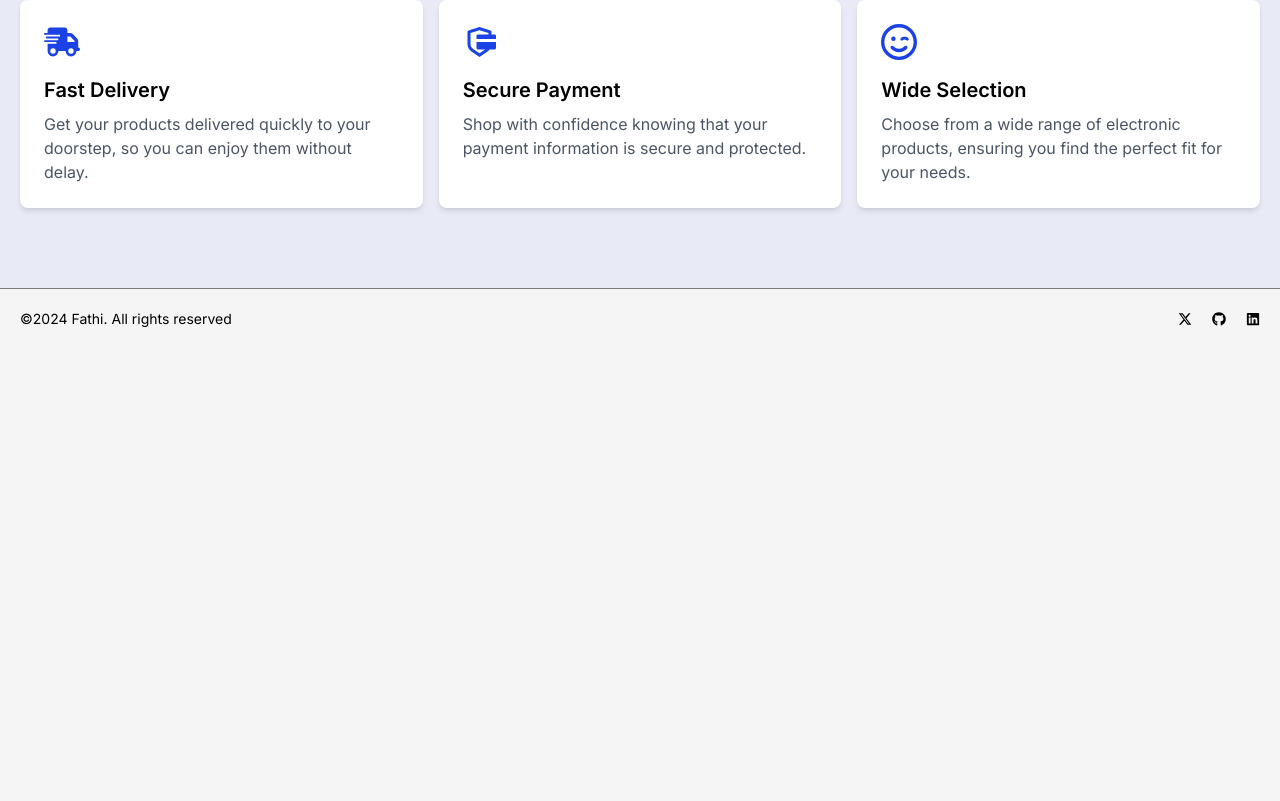
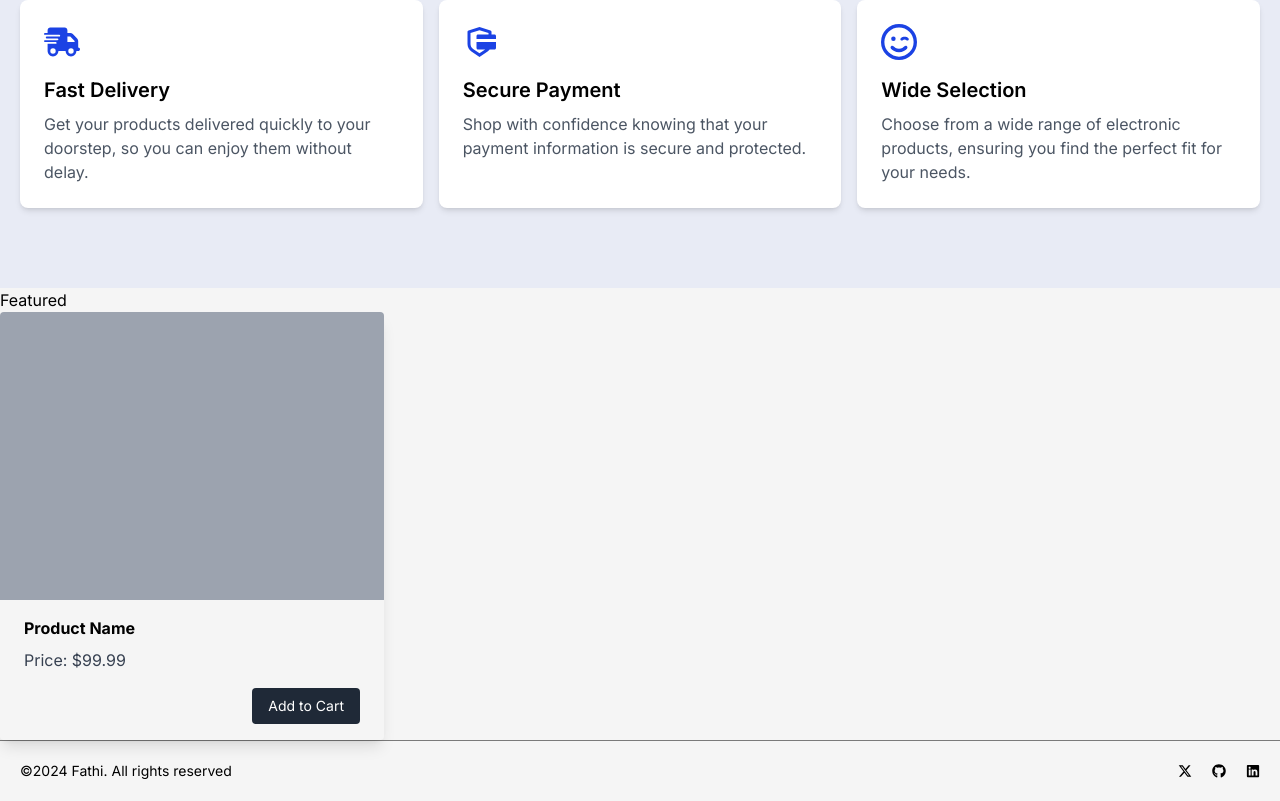
Before and after one commit to c-blaq/ecommerce-seamlesspos, a Next.js app: page / in a window 1280 px wide. Shown: the part 948-1749 px from the top of the page. Before the commit the page ends 1297 px from the top, so only its background shows below. Built offline with nearby package versions, Linux system fonts and the light colour scheme.

Commit message:
style: product card

```diff
--- a/src/app/page.tsx
+++ b/src/app/page.tsx
@@ -1,5 +1,6 @@
 import AboutUS from "@/components/home/About";
 import Hero from "@/components/home/Hero";
+import ProductCard from "@/components/shared/ProductCard";
 import { FaRegFaceSmileWink, FaTruckFast } from "react-icons/fa6";
 import { RiSecurePaymentFill } from "react-icons/ri";
 
@@ -49,6 +50,12 @@ export default function Home() {
         </div>
       </section>
 
+      <div>
+        <h2>Featured</h2>
+        <div>
+          <ProductCard />
+        </div>
+      </div>
       {/* <AboutUS /> */}
     </>
   );
--- /dev/null
+++ b/src/components/shared/ProductCard.tsx
@@ -0,0 +1,24 @@
+// "use client";
+
+import React from "react";
+
+const ProductCard = () => {
+  return (
+    <div className="max-w-sm rounded overflow-hidden shadow-lg">
+      <div className="bg-gray-400 h-72"></div>
+
+      <div className="px-6 py-4">
+        <div>
+          <h3 className="font-bold  mb-2">Product Name</h3>
+          <p className="text-gray-700 text-base mt-2">Price: $99.99</p>
+        </div>
+
+        <button className="bg-textBlack hover:bg-textBlack/[0.06] hover:text-textBlack block mt-4 ml-auto text-white text-sm py-2 px-4 rounded">
+          Add to Cart
+        </button>
+      </div>
+    </div>
+  );
+};
+
+export default ProductCard;
```
